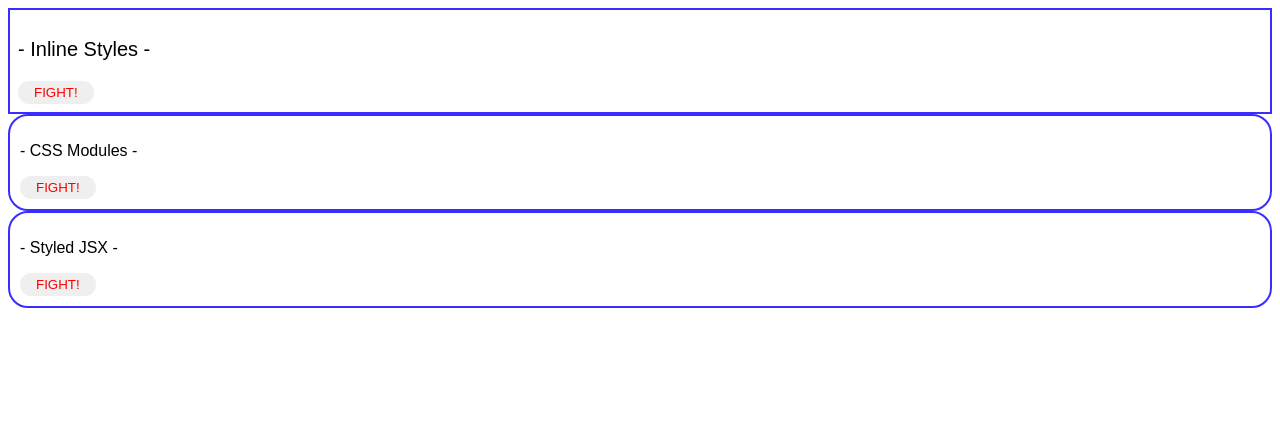
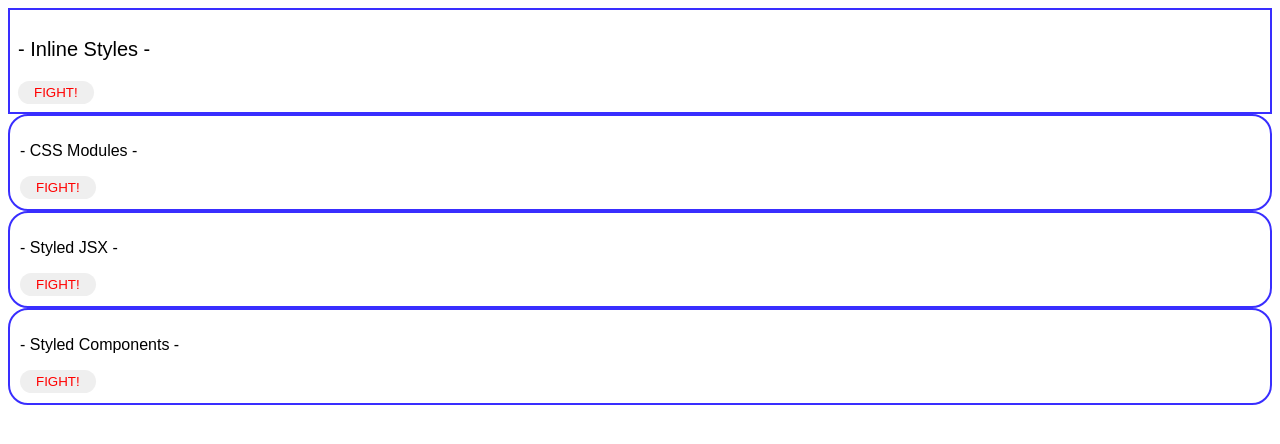
Before and after one commit to koyamal/CSBox-React, a React (Create React App) app: page / in a window 1280 px wide. Shown: the top 444 px of the page. Built offline with nearby package versions, Linux system fonts and the light colour scheme.

Commit message:
Add style with Styled Components

```diff
--- a/package.json
+++ b/package.json
@@ -13,6 +13,7 @@
     "react": "17.0.2",
     "react-dom": "17.0.2",
     "react-scripts": "5.0.1",
+    "styled-components": "5.3.9",
     "styled-jsx": "5.1.2"
   },
   "devDependencies": {
--- a/src/App.jsx
+++ b/src/App.jsx
@@ -4,6 +4,7 @@ import "./styles.css";
 import { InlineStyle } from "./components/InlineStyle";
 import { CssModules } from "./components/CssModules";
 import { StyledJsx } from "./components/StyledJsx";
+import { StyledComponents } from "./components/StyledComponents";
 
 export const App = () => {
   return (
@@ -11,6 +12,7 @@ export const App = () => {
       <InlineStyle />
       <CssModules />
       <StyledJsx />
+      <StyledComponents />
     </div>
   );
 };
--- /dev/null
+++ b/src/components/StyledComponents.jsx
@@ -0,0 +1,20 @@
+import styled from "styled-components";
+
+export const StyledComponents = () => {
+  return (
+    <Container>
+      <p>- Styled Components -</p>
+      <Button>FIGHT!</Button>
+    </Container>
+  );
+};
+
+const Container = styled.div`
+  border: solid 2px #392eff;
+  border-radius: 20px;
+  padding: 10px;
+`;
+
+const Button = styled.button`
+  color: red;
+`;
```
